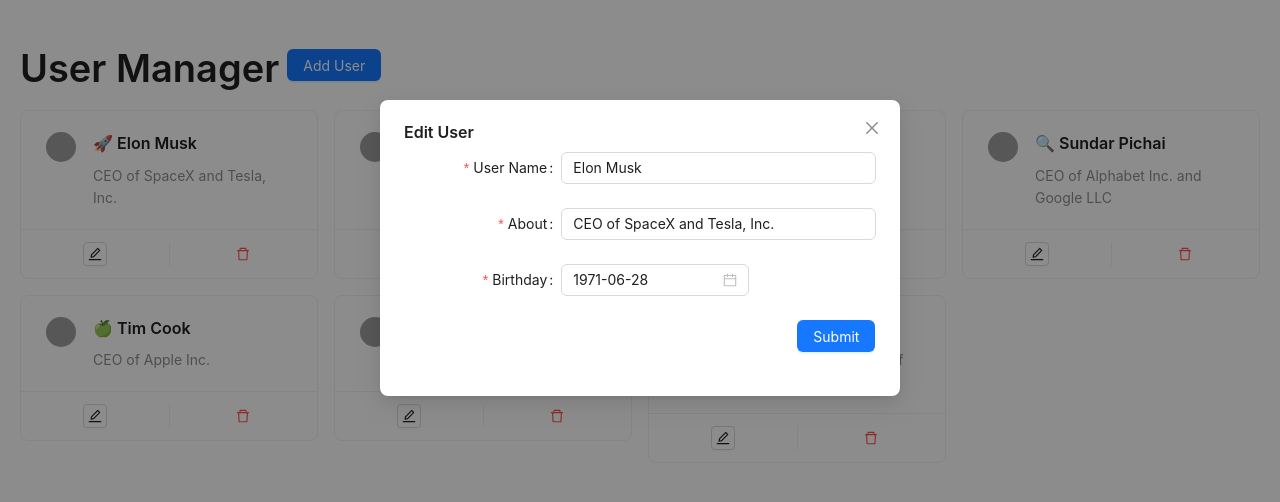
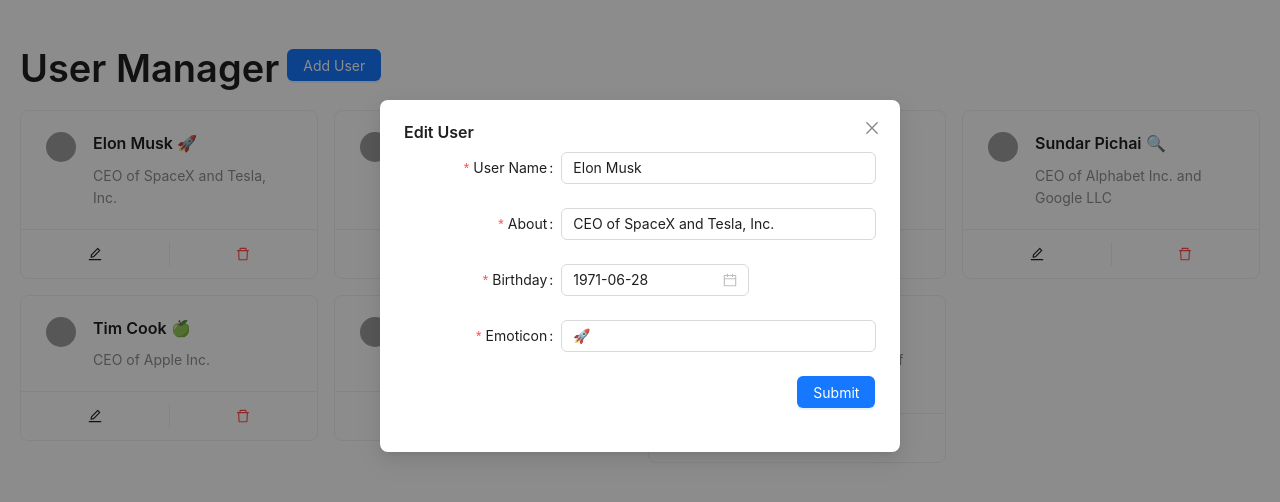
Before and after one commit to stackyism/users-list, a React (Create React App) app: page / in a window 1280 px wide. Both pictures are taken after a click on the button 94 px from the left and 253 px from the top of the page. Shown: the top 502 px of the page. Built offline with nearby package versions, Linux system fonts and the light colour scheme; grey boxes are pictures that could not be loaded.

Commit message:
fix(user-list): event propogation & type extraction

```diff
--- a/src/components/UserAddEditModal.tsx
+++ b/src/components/UserAddEditModal.tsx
@@ -5,7 +5,7 @@ import { User } from "../types/user";
 import dayjs from "dayjs";
 import { useKeyDown } from "../hooks/useKeyDown";
 
-type FieldType = Omit<User, "id" | "icon">;
+type FieldType = Omit<User, "id">;
 
 const getDefaultUser = (): User => ({
   id: Math.floor(Math.random() * 1000000),
@@ -15,17 +15,19 @@ const getDefaultUser = (): User => ({
   birthday: "",
 });
 
+export type UserAddEditModalProps = {
+  onOk: (user: User, isUserEdited: boolean) => void;
+  onClose: () => void;
+  onDelete: (user: User) => void;
+  user?: User | null;
+};
+
 export const UserAddEditModal = ({
   user,
   onOk,
   onClose,
   onDelete,
-}: {
-  onOk: (user: User, isUserEdited: boolean) => void;
-  onClose: () => void;
-  onDelete: (user: User) => void;
-  user?: User | null;
-}) => {
+}: UserAddEditModalProps) => {
   const isEditMode = Boolean(user);
   const userDetails = useMemo(
     () =>
@@ -100,6 +102,14 @@ export const UserAddEditModal = ({
           <DatePicker />
         </Form.Item>
 
+        <Form.Item<FieldType>
+          label="Emoticon"
+          name="icon"
+          rules={[{ required: true, message: "Please enter icon for user!" }]}
+        >
+          <Input />
+        </Form.Item>
+
         <Form.Item wrapperCol={{ offset: 20, span: 16 }} layout="horizontal">
           <Space>
             {/*  Somehow doesn't make sense here
--- a/src/components/UserList.tsx
+++ b/src/components/UserList.tsx
@@ -24,6 +24,7 @@ export const UserList = ({
             actions={[
               <Tooltip title="Edit">
                 <Button
+                  type="text"
                   size="small"
                   onClick={() => onEditUser(user)}
                   icon={<EditOutlined />}
@@ -35,13 +36,22 @@ export const UserList = ({
                   description="Are you sure to delete this user?"
                   okText="Yes"
                   cancelText="No"
-                  onConfirm={() => onDeleteUser(user)}
+                  onConfirm={(event) => {
+                    event?.stopPropagation();
+                    onDeleteUser(user);
+                  }}
+                  onCancel={(event) => {
+                    event?.stopPropagation();
+                  }}
                 >
                   <Button
                     type="text"
                     size="small"
                     danger
                     icon={<DeleteOutlined />}
+                    onClick={(event) => {
+                      event.stopPropagation();
+                    }}
                   />
                 </Popconfirm>
               </Tooltip>,
@@ -55,7 +65,7 @@ export const UserList = ({
               }
               title={
                 <span>
-                  {user.icon} {user.name}
+                  {user.name} {user.icon}
                 </span>
               }
               description={user.about}
```
